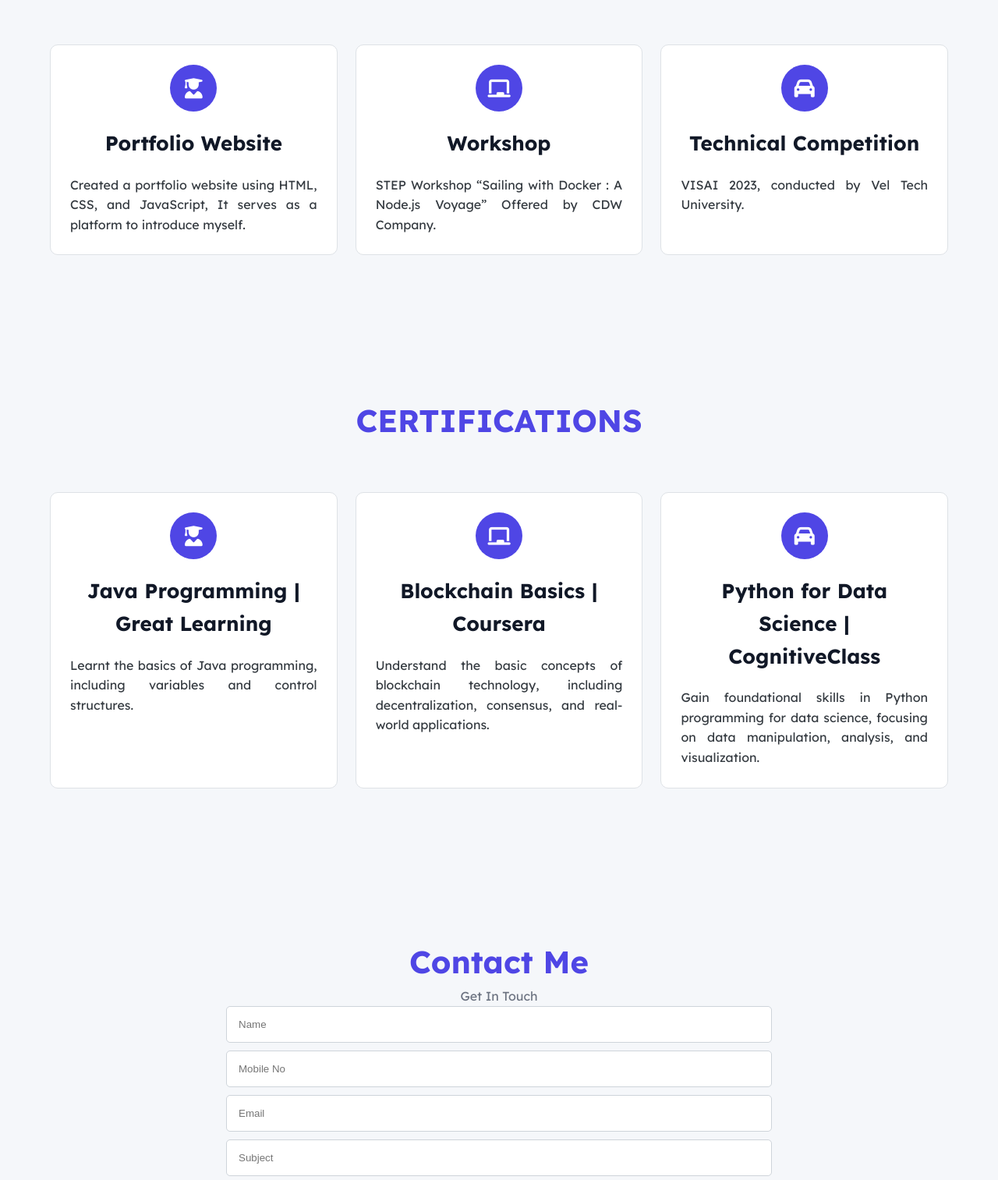
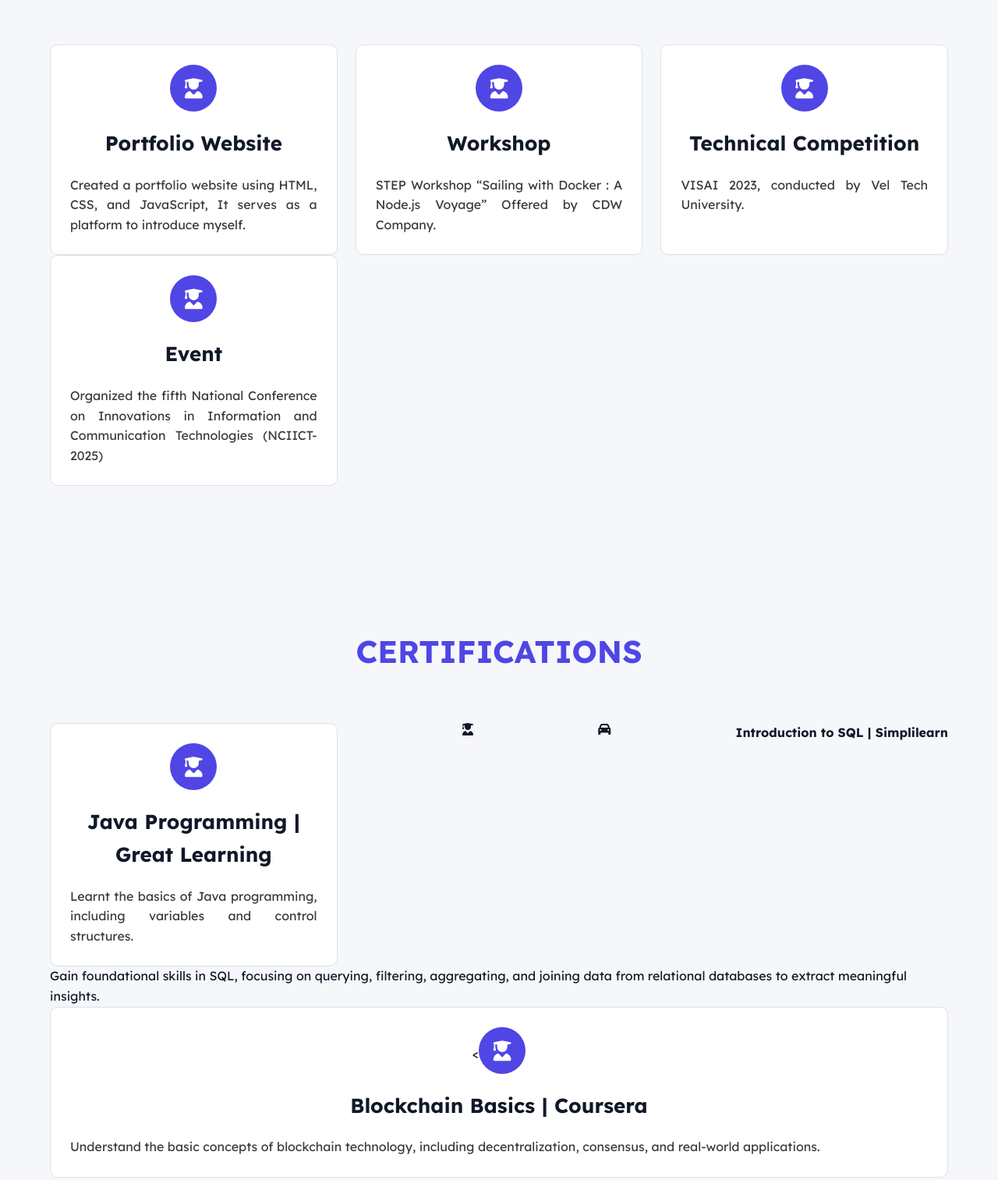
Before and after one commit to mugil-ct22/portfolio, a plain HTML site: page index.html in a window 1280 px wide. Shown: the part 2088-3601 px from the top of the page at 78% size. Drawn offline with nearby package versions, Linux system fonts and the light colour scheme.

Commit message:
Update index.html

```diff
--- a/index.html
+++ b/index.html
@@ -203,17 +203,24 @@
                 </div>
                 <!-- 2st Project -->
                 <div class="project">
-                    <i class="fa fa-chalkboard"></i>
+                    <i class="fa fa-user-graduate"></i>
                     <h4>Workshop</h4>
                     <p>STEP Workshop “Sailing with Docker : A Node.js Voyage” Offered by CDW Company.</p>
                 </div>
                  <!-- 3nd Project -->
                  <div class="project">
-                    <i class="fa fa-car"></i>
+                    <i class="fa fa-user-graduate"></i>
                     <h4>Technical Competition</h4>
                     <p>VISAI 2023, conducted by Vel Tech University.</p>
                 </div>
 
+                <!-- 4th Project -->
+                 <div class="project">
+                    <i class="fa fa-user-graduate"></i>
+                    <h4>Event</h4>
+                    <p>Organized the fifth National Conference on Innovations in Information and Communication Technologies
+(NCIICT-2025)</p>
+                </div>
 
             </div>
         </div>
@@ -231,19 +238,18 @@
                 <h4>Java Programming | Great Learning</h4>
                 <p>Learnt the basics of Java programming, including variables and control structures.</p>
             </div>
+              <!-- 2nd Project -->
+             <i class="fa fa-user-graduate"></i>
+                <i class="fa fa-car"></i>
+                <h4>Introduction to SQL | Simplilearn</h4>
+                <p>Gain foundational skills in SQL, focusing on querying, filtering, aggregating, and joining data from relational databases to extract meaningful insights.</p>
+            </div>
             <!-- 1st Project -->
             <div class="project">
-                <i class="fa fa-chalkboard"></i>
+                <<i class="fa fa-user-graduate"></i>
                 <h4>Blockchain Basics | Coursera</h4>
                 <p>Understand the basic concepts of blockchain technology, including decentralization, consensus, and real-world applications.</p>
             </div>
-             <!-- 2nd Project -->
-             <div class="project">
-                <i class="fa fa-car"></i>
-                <h4>Python for Data Science | CognitiveClass</h4>
-                <p>Gain foundational skills in Python programming for data science, focusing on data manipulation, analysis, and visualization.</p>
-            </div>
-
 
         </div>
     </div>
@@ -278,7 +284,7 @@
 
     <!-------------------------- Footer section -------------------------->
    <footer class="footer">
-    <small class="message">Thanks for visiting and happy coding!</small>
+    <small class="message">Thanks for visiting!!</small>
     <small class="copyright">&copy; Copyright 2025. All rights reserved.</small>
    </footer>
 
```
